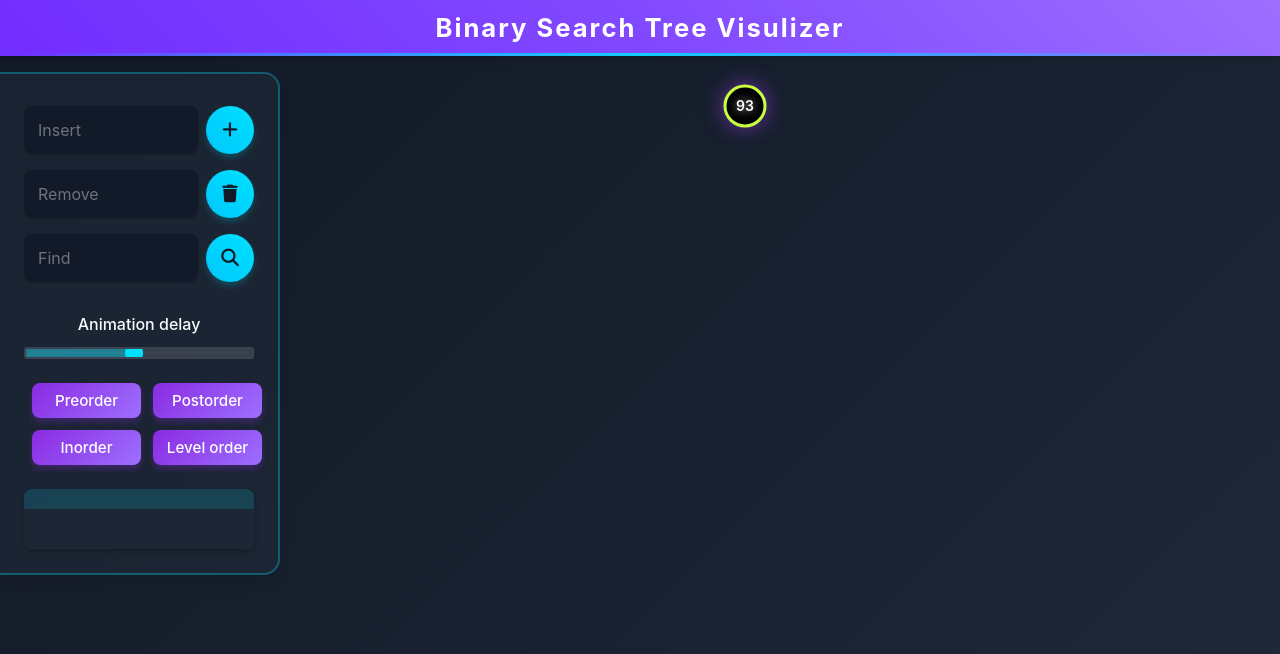
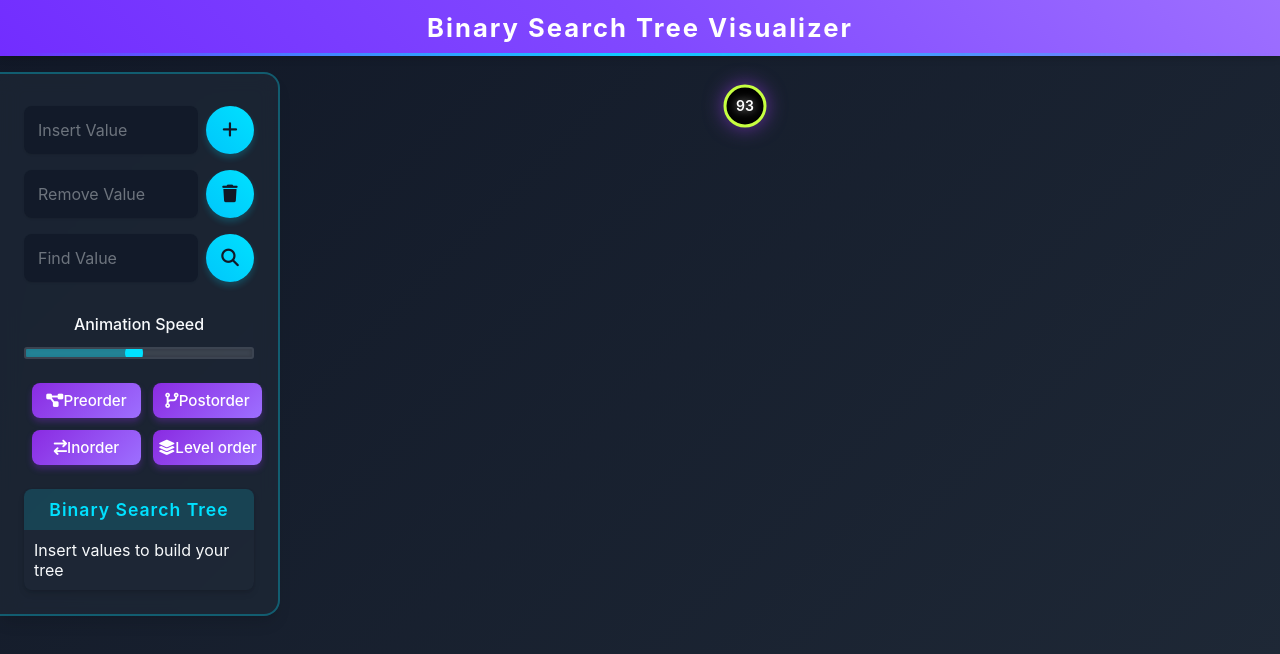
Before and after one commit to MaahiMishra12222768/Binary-Search-Tree-Visualizer, a plain HTML site: page index.html in a window 1280 px wide. Drawn offline with nearby package versions, Linux system fonts and the light colour scheme.

Commit message:
Update index.html

```diff
--- a/index.html
+++ b/index.html
@@ -1,5 +1,3 @@
-
-
 <!DOCTYPE html>
 <html lang="en">
   <head>
@@ -7,7 +5,7 @@
     <meta name="viewport" content="width=device-width, initial-scale=1.0" />
     <link rel="stylesheet" href="./style.css" />
     <link rel="icon" type="image/x-icon" href="favicon.png" />
-    <title>Document</title>
+    <title>BST Visualizer | Interactive Binary Search Tree</title>
     <script src="https://d3js.org/d3.v7.min.js"></script>
     <script
       src="https://kit.fontawesome.com/e8fbb55064.js"
@@ -17,14 +15,14 @@
   </head>
   <body>
     <nav class="navbar">
-      <header class="heading">Binary Search Tree Visulizer</header>
+      <header class="heading">Binary Search Tree Visualizer</header>
     </nav>
     <div class="form-container">
       <form action="" id="form1">
         <input
           type="text"
           id="insert"
-          placeholder="Insert"
+          placeholder="Insert Value"
           inputmode="numeric"
         />
         <label for="insert">
@@ -37,7 +35,7 @@
         <input
           type="text"
           id="remove"
-          placeholder="Remove"
+          placeholder="Remove Value"
           inputmode="numeric"
         />
         <label for="remove">
@@ -46,13 +44,14 @@
         ></label>
       </form>
       <form action="" id="form3">
-        <input type="text" id="find" placeholder="Find" inputmode="numeric" />
-        <label for="remove">
+        <input type="text" id="find" placeholder="Find Value" inputmode="numeric" />
+        <label for="find">
           <button type="submit" id="find-btn" class="btn">
             <i class="fa-solid fa-search"></i></button
         ></label>
       </form>
-      <label for="animation-delay">Animation delay</label>
+
+      <label for="animation-delay">Animation Speed</label>
       <input
         type="range"
         min="50"
@@ -62,15 +61,23 @@
       />
 
       <div class="traversals">
-        <button id="pre" class="traversal btn" type="button">Preorder</button>
-        <button id="post" class="traversal btn" type="button">Postorder</button>
-        <button id="in" class="traversal btn" type="button">Inorder</button>
-        <button id="level" class="traversal btn" type="button">Level order</button>
+        <button id="pre" class="traversal btn" type="button">
+          <i class="fa-solid fa-diagram-project"></i> Preorder
+        </button>
+        <button id="post" class="traversal btn" type="button">
+          <i class="fa-solid fa-code-branch"></i> Postorder
+        </button>
+        <button id="in" class="traversal btn" type="button">
+          <i class="fa-solid fa-arrow-right-arrow-left"></i> Inorder
+        </button>
+        <button id="level" class="traversal btn" type="button">
+          <i class="fa-solid fa-layer-group"></i> Level order
+        </button>
       </div>
 
       <div class="box">
-        <h4 id="message-heading"></h4>
-        <div id="message"></div>
+        <h4 id="message-heading">Binary Search Tree</h4>
+        <div id="message">Insert values to build your tree</div>
       </div>
     </div>
   </body>
```
